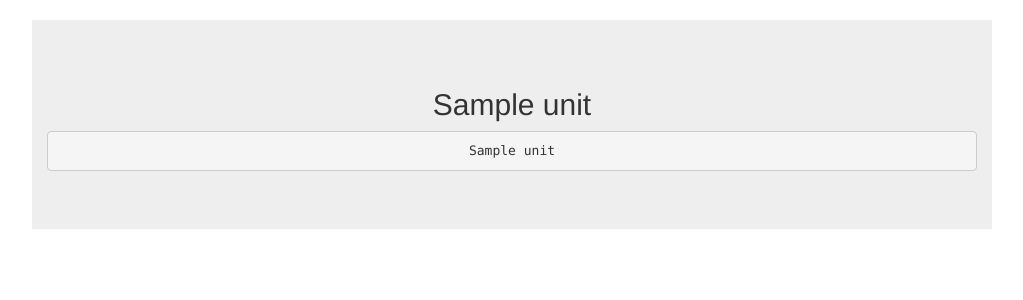
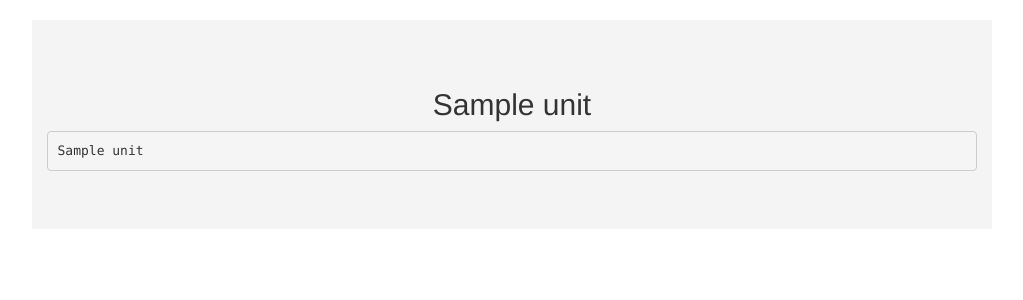
Before and after one commit to kuuji/fleet-browser, a Flask app: template templates/unit.html in a window 1280 px wide; the page is wider, and only the part inside the window is pictured. Shown: the part 52-352 px from the top of that part, without its empty margins (128-1151 px from the left). Run offline with Flask 2, Linux system fonts and the light colour scheme; the template is opened without the code that fills it: most values are stand-ins (such as "Sample title", 1, 10 or a date in 2020); some libraries are stand-ins or nearby versions.

Commit message:
Better background color and <pre> style

```diff
--- a/static/style.css
+++ b/static/style.css
@@ -15,6 +15,20 @@ th {
   margin: 0 auto;
   max-width: 960px;
 }
+
 .container-fixed > hr {
   margin: 30px 0;
 }
+
+.jumbotron {
+  background-color: #f4f4f4;
+}
+
+pre {
+  text-align: left;
+  white-space: pre-line;
+}
+
+#id {
+  width : 15%;
+}
```
